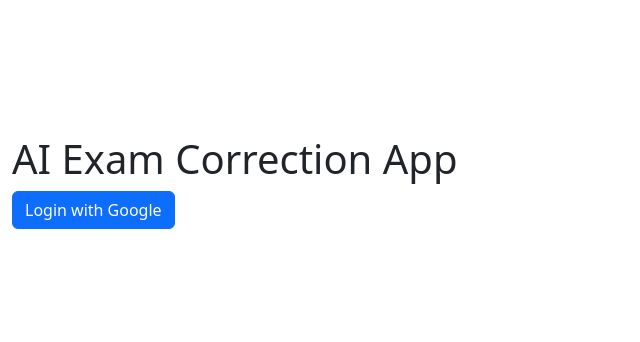
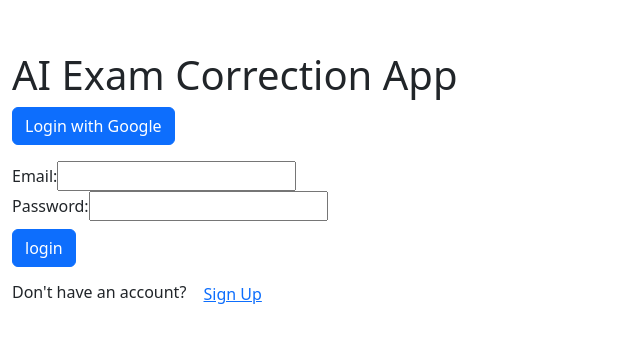
Before and after one commit to rixprog/Evalo, a React (Vite) app: page / in a window 1280 px wide. Shown: the part 218-560 px from the top of the page, without its empty margins (0-640 px from the left). Built offline with nearby package versions, Linux system fonts and the light colour scheme; no server answers.

Commit message:
updated authentication with email

```diff
--- a/package.json
+++ b/package.json
@@ -12,8 +12,10 @@
   "dependencies": {
     "bootstrap": "^5.3.5",
     "firebase": "^11.6.0",
+    "lucide-react": "^0.487.0",
     "react": "^19.0.0",
-    "react-dom": "^19.0.0"
+    "react-dom": "^19.0.0",
+    "sonner": "^2.0.3"
   },
   "devDependencies": {
     "@eslint/js": "^9.21.0",
--- a/src/App.tsx
+++ b/src/App.tsx
@@ -1,20 +1,63 @@
-// src/App.tsx
-import React, { useState } from 'react'; // Import useState to handle the user's login state
-import { auth, provider } from './firebase'; // Import Firebase auth and provider
-import { signInWithPopup, signOut } from 'firebase/auth'; // Import signIn and signOut methods
+import React, { useState } from 'react';
+import { auth, provider } from './firebase';
+import { signInWithPopup, signOut, createUserWithEmailAndPassword, signInWithEmailAndPassword ,updateProfile} from 'firebase/auth';
+
+function App() {
+  const [email, setEmail] = useState<string>(''); // State to store the email
+  const [password, setPassword] = useState<string>(''); // State to store the password
+  const [user, setUser] = useState<any>(null); // State to store user info (e.g., name, photo)
+  const [signupButton,setSignupButton] = useState<boolean>(false);
+  const [firstName, setFirstName] = useState('');
+  const [lastName, setLastName] = useState('');
+
+  const [confirmPassword, setConfirmPassword] = useState('');
+  // Handle Google login
+  const handleGoogleLogin = async () => {
+    try {
+      const result = await signInWithPopup(auth, provider); // Open Google login popup
+      const user = result.user; // Get logged-in user's data
+      setUser(user); // Set user data in state
+    } catch (error) {
+      console.error("Error signing in: ", error); // Handle error
+    }
+  };
+
+// Handle email sign-up
+const handleEmailSignUp = async (e: React.FormEvent) => {
+  e.preventDefault();
+
+  if (password !== confirmPassword) {
+    alert("Passwords do not match!");
+    return;
+  }
+
+  try {
+    const result = await createUserWithEmailAndPassword(auth, email, password);
+    const user = result.user;
+
+    await updateProfile(user, {
+      displayName: `${firstName} ${lastName}`,
+    });
+
+    setUser({ ...user, displayName: `${firstName} ${lastName}` });
+
+    alert("Sign up successful!");
+    setSignupButton(false);
+  } catch (error: any) {
+    console.error("Error signing up: ", error.message);
+    alert("Error: " + error.message);
+  }
+};
 
 
-function App() {
-  const [email,setEmail] = useState<string>('');
-  const [password,setPassword] = useState<string>('');
-  const [user, setUser] = useState<any>(null);// State to store user info (e.g., name, photo)
 
-  // Handle Google login
-  const handleLogin = async () => {
+  // Handle email login
+  const handleEmailLogin = async (e: React.FormEvent) => {
+    e.preventDefault(); // Prevent page reload on form submission
     try {
-      const result = await signInWithPopup(auth, provider); // Opens Google login pop-up
-      const user = result.user; // Get the logged-in user's data
-      setUser(user); // Set the user data in state
+      const result = await signInWithEmailAndPassword(auth, email, password); // Login user with email and password
+      const user = result.user;
+      setUser(user); // Set user data in state
     } catch (error) {
       console.error("Error signing in: ", error); // Handle error
     }
@@ -34,15 +77,114 @@ function App() {
     <div className="container">
       <h1>AI Exam Correction App</h1>
 
-      {!user ? ( // If no user is logged in, show the login button
-        <button className="btn btn-primary" onClick={handleLogin}>
-          Login with Google
-        </button>
-      ) : ( // If a user is logged in, show user info and logout button
+      {!user ? ( // If no user is logged in, show the login options
         <div>
-          <h2>Welcome, {user.displayName}</h2>
+          {/* Google login button */}
+          <button className="btn btn-primary" onClick={handleGoogleLogin}>
+            Login with Google
+          </button>
+
+          <div className="mt-3">
+            {/* Email Sign-Up/Login Form */}
+            {!signupButton ? (
+              <form onSubmit={handleEmailLogin}>
+              <div>
+                <label>Email: </label>
+                <input
+                  type="email"
+                  value={email}
+                  onChange={(e) => setEmail(e.target.value)}
+                  required
+                />
+              </div>
+              <div>
+                <label>Password: </label>
+                <input
+                  type="password"
+                  value={password}
+                  onChange={(e) => setPassword(e.target.value)}
+                  required
+                />
+              </div>
+              <button className="btn btn-primary mt-2" type="submit">
+                login
+              </button>
+              <div className="mt-2">
+              <span>Don't have an account? </span>
+              <button className="btn btn-link" onClick={()=>{setSignupButton(true)}}>
+                Sign Up
+              </button>
+            </div>
+            </form>
+            ):(
+              <form onSubmit={handleEmailSignUp}>
+              <h2>Sign Up</h2>
+
+              <div>
+                <label>First Name:</label>
+                <input
+                  type="text"
+                  value={firstName}
+                  onChange={(e) => setFirstName(e.target.value)}
+                  required
+                />
+              </div>
+
+              <div>
+                <label>Last Name:</label>
+                <input
+                  type="text"
+                  value={lastName}
+                  onChange={(e) => setLastName(e.target.value)}
+                  required
+                />
+              </div>
+
+              <div>
+                <label>Email:</label>
+                <input
+                  type="email"
+                  value={email}
+                  onChange={(e) => setEmail(e.target.value)}
+                  required
+                />
+              </div>
+
+              <div>
+                <label>Password:</label>
+                <input
+                  type="password"
+                  value={password}
+                  onChange={(e) => setPassword(e.target.value)}
+                  required
+                />
+              </div>
+
+              <div>
+                <label>Confirm Password:</label>
+                <input
+                  type="password"
+                  value={confirmPassword}
+                  onChange={(e) => setConfirmPassword(e.target.value)}
+                  required
+                />
+              </div>
+
+
+
+              <button type="submit">Sign Up</button>
+            </form>
+            )}
+
+
+
+          </div>
+        </div>
+      ) : ( // If a user is logged in, show their info and logout button
+        <div>
+          <h2>Welcome, {user.displayName || user.email}</h2>
           <img src={user.photoURL} alt="Profile" width={100} /> {/* Show profile photo */}
-          <button className="btn btn-danger" onClick={handleLogout}>
+          <button className="btn btn-danger mt-3" onClick={handleLogout}>
             Logout
           </button>
         </div>
```
Also changed, not shown: 1 other file (tests, documents, lock files or other folders).
